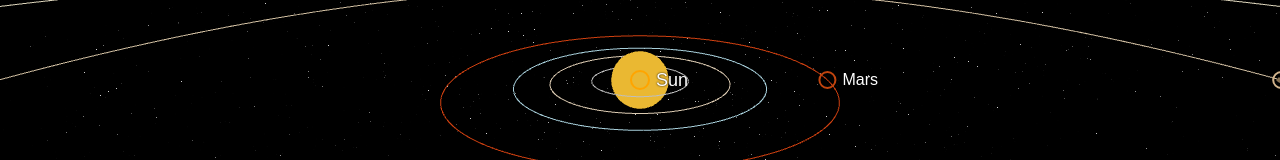
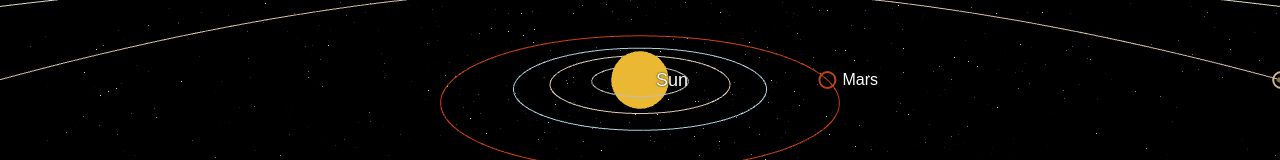
Before and after one commit to khitishpradhan/proxima-journey, a Next.js app: page / in a window 1280 px wide. Shown: the part 320-480 px from the top of the page. Built offline with nearby package versions, Linux system fonts and the light colour scheme.

Commit message:
Removed the selector ring from SUN.

```diff
--- a/app/solarSystem/celestials/Sun.tsx
+++ b/app/solarSystem/celestials/Sun.tsx
@@ -52,14 +52,6 @@ export default function Sun({ sunRef, setTarget }: SunProps) {
             onClick={() => setTarget(new THREE.Vector3(0, 0, 0))}
             style={{ position: 'relative', width: 20, height: 20 }}
           >
-            <div
-              style={{
-                width: 20,
-                height: 20,
-                border: '2px solid orange',
-                borderRadius: '50%',
-              }}
-            />
             <span
               style={{
                 position: 'absolute',
```
